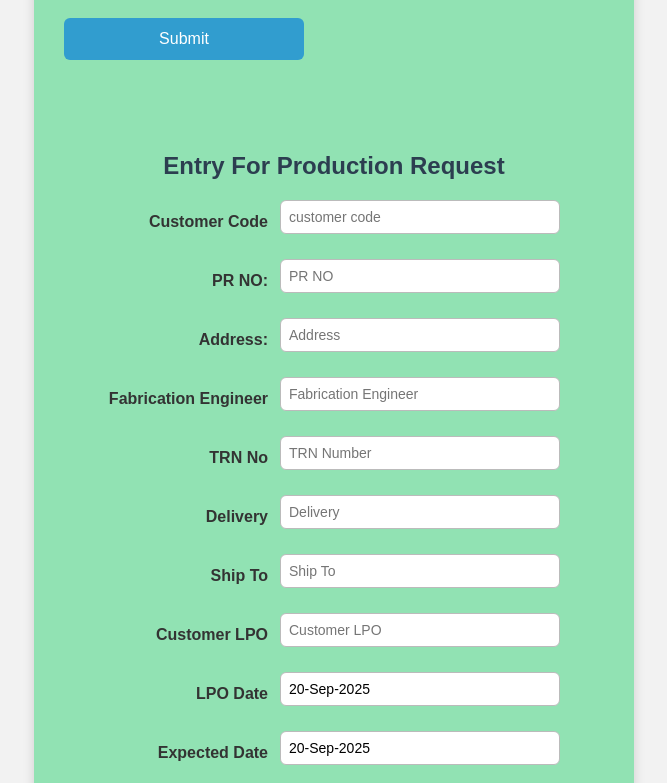
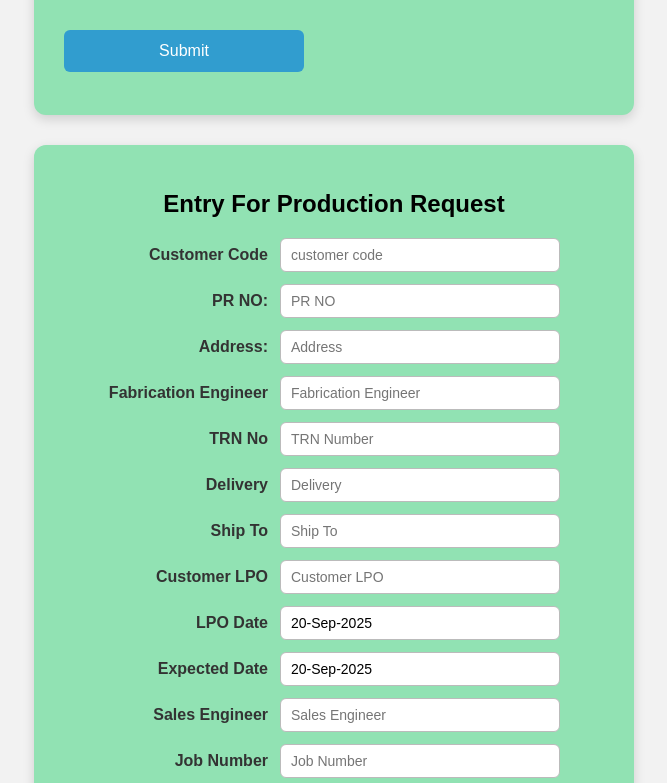
Before and after one commit to X-DAS/WELDMESH-SYSTEM, a plain HTML site: page burried_single_crank_page-1.html in a window 1280 px wide. Shown: the part 3695-4478 px from the top of the page, without its empty margins (306-973 px from the left). Drawn offline with nearby package versions, Linux system fonts and the light colour scheme.

Commit message:
Add files via upload

```diff
--- a/burried_single_crank_page-1.html
+++ b/burried_single_crank_page-1.html
@@ -415,8 +415,17 @@
             </select><br><br>
 
 <button onclick="calculateDifference()">Submit</button>
+<br><br>
+<body>
+    <form></form>
 
-<div><br><br><br><br><form class="production-form">
+ </body>
+
+<body>
+
+    <div class="container">
+
+
             <h2>Entry For Production Request</h2>
 
             <div class="production-rq">
@@ -473,11 +482,20 @@
                 <label for="colur">RAL-Colour</label>
              <input type="text" id="colur" placeholder="RAL-Colour">
             </div>
+
             </div>
-</div>
-</form><br>
+        </div>
 
-</form>
+
+       </body>
+
+
+
+
+
+
+
+
   <script src="https://cdn.jsdelivr.net/npm/flatpickr"></script>
 <script>
 
--- a/main_page1.css
+++ b/main_page1.css
@@ -125,6 +125,7 @@ form {
     box-shadow: 0 4px 12px rgba(0,0,0,0.15);
     width: 600px;
     box-sizing: border-box;
+    margin-top: 1.5vh; /* 10% vertical gap between forms */
 }
 
 form label {
@@ -248,18 +249,13 @@ header .subtitle {
 
 
 
-h2 {
-    text-align: center;
-    margin-bottom: 20px;
-    color: #2c3e50;
-}
-
 .production-rq {
     display: flex;
     justify-content: center;
     align-items: center;
     margin: 10px 0;
     gap: 12px;
+    margin-top: 1.5vh; /* 10% vertical gap between forms */
 }
 
 .production-rq label {
```
